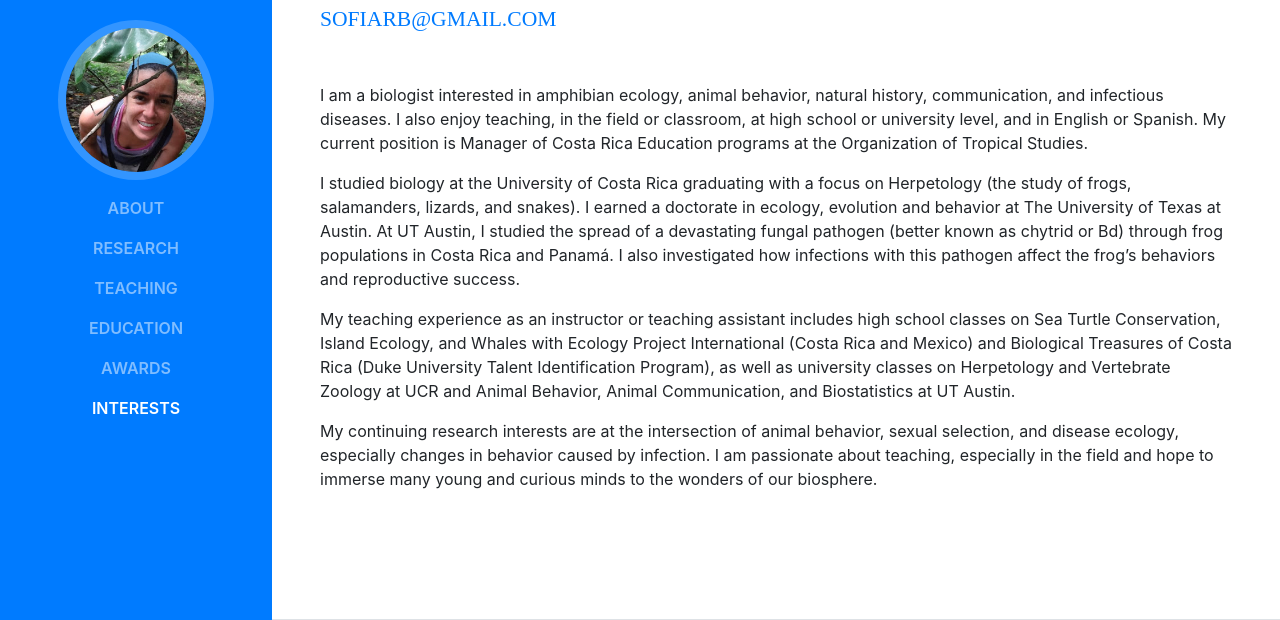
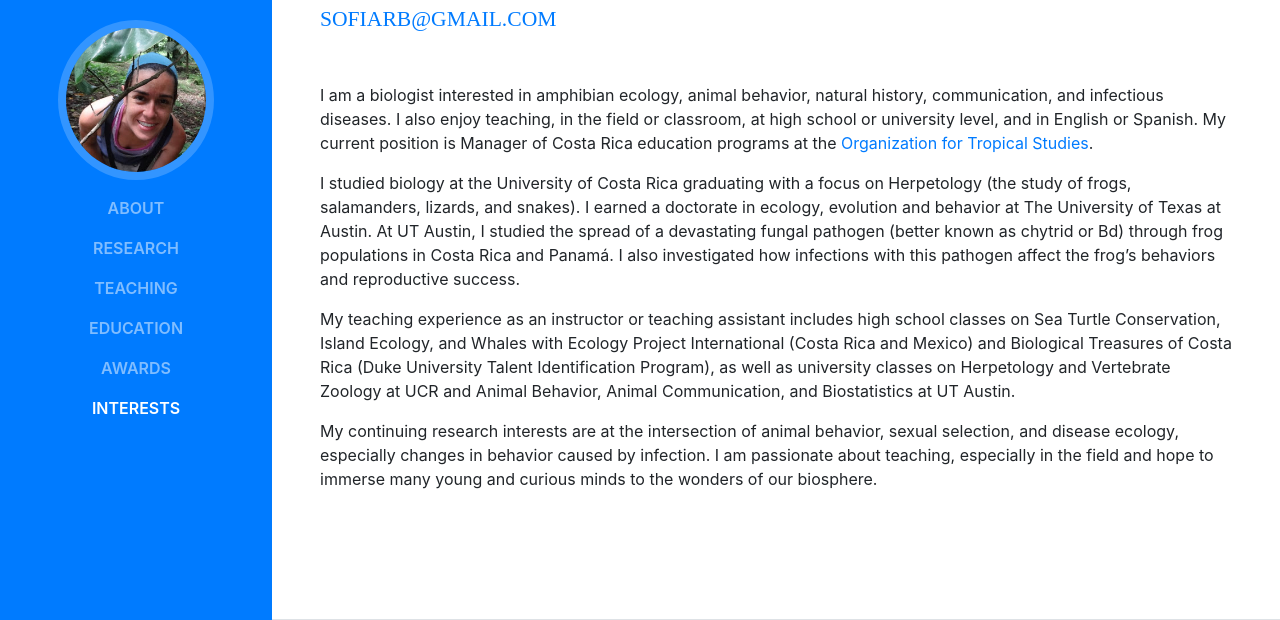
Before and after one commit to sofrog/sofrog, a website with bundled scripts: page index.html in a window 1280 px wide. Shown: the part 180-800 px from the top of the page. Built offline with nearby package versions, Linux system fonts and the light colour scheme; a web font is replaced by a local one.

Commit message:
Update index.html

```diff
--- a/index.html
+++ b/index.html
@@ -71,7 +71,7 @@
           <div class="subheading mb-5">herpetologist | ethologist | teacher | amateur potter | mom
           <div><a href="mailto:sofiarb@gmail.com">sofiarb@gmail.com</a></div>
           </div>
-          <p class="mb-3">I am a biologist interested in amphibian ecology, animal behavior, natural history, communication, and infectious diseases. I also enjoy teaching, in the field or classroom, at high school or university level, and in English or Spanish. My current position is Manager of Costa Rica Education programs at the Organization of Tropical Studies.</p>
+          <p class="mb-3">I am a biologist interested in amphibian ecology, animal behavior, natural history, communication, and infectious diseases. I also enjoy teaching, in the field or classroom, at high school or university level, and in English or Spanish. My current position is Manager of Costa Rica education programs at the <a href="https://tropicalstudies.org/">Organization for Tropical Studies</a>.</p>
           <p class="mb-3">I studied biology at the University of Costa Rica graduating with a focus on Herpetology (the study of frogs, salamanders, lizards, and snakes). I earned a doctorate in ecology, evolution and behavior at The University of Texas at Austin. At UT Austin, I studied the spread of a devastating fungal pathogen (better known as chytrid or Bd) through frog populations in Costa Rica and Panamá. I also investigated how infections with this pathogen affect the frog’s behaviors and reproductive success.</p>
           <p class="mb-3">My teaching experience as an instructor or teaching assistant includes high school classes on Sea Turtle Conservation, Island Ecology, and Whales with Ecology Project International (Costa Rica and Mexico) and Biological Treasures of Costa Rica (Duke University Talent Identification Program), as well as university classes on Herpetology and Vertebrate Zoology at UCR and Animal Behavior, Animal Communication, and Biostatistics at UT Austin.</p>
           <p class="mb-3">My continuing research interests are at the intersection of animal behavior, sexual selection, and disease ecology, especially changes in behavior caused by infection. I am passionate about teaching, especially in the field and hope to immerse many young and curious minds to the wonders of our biosphere.</p>
```
